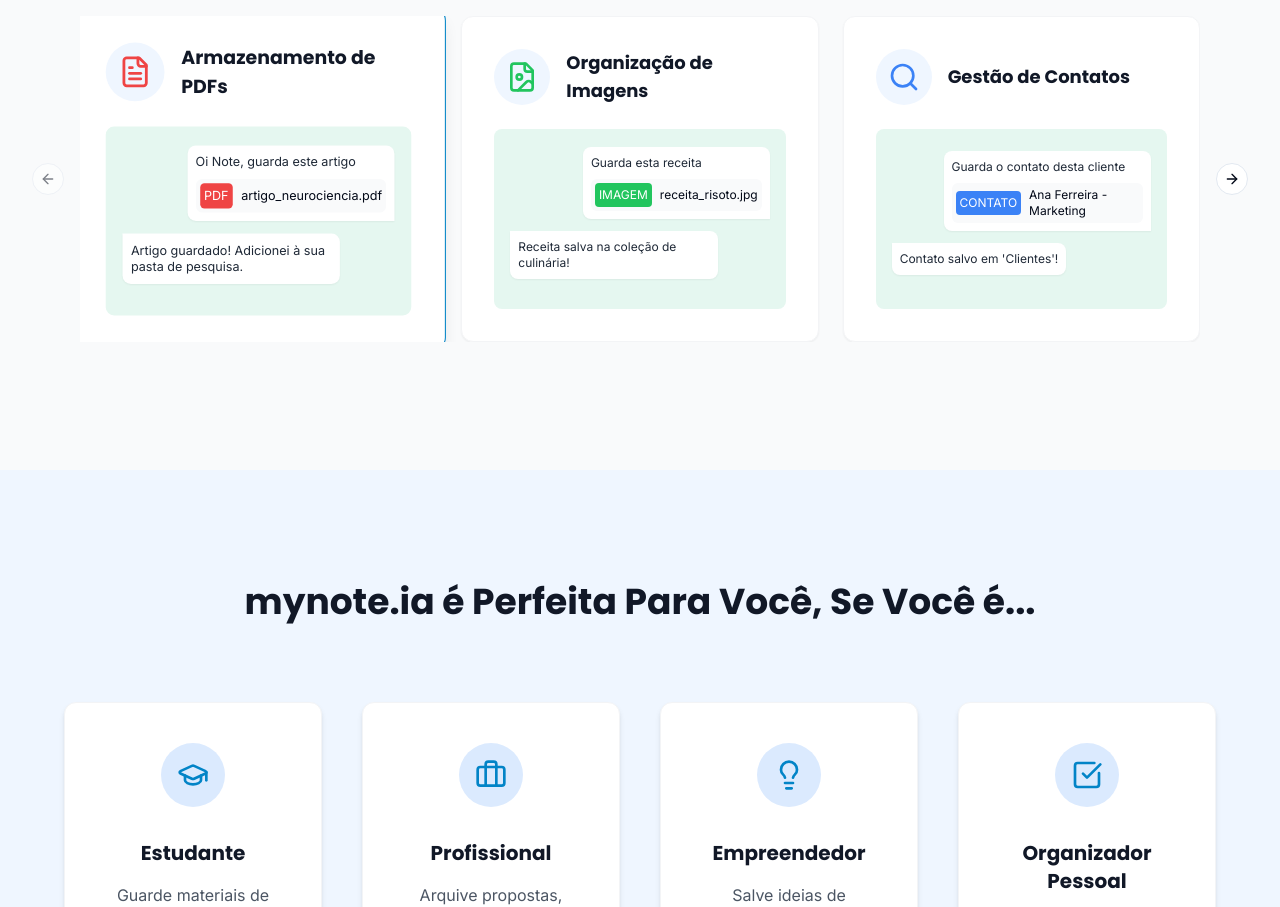
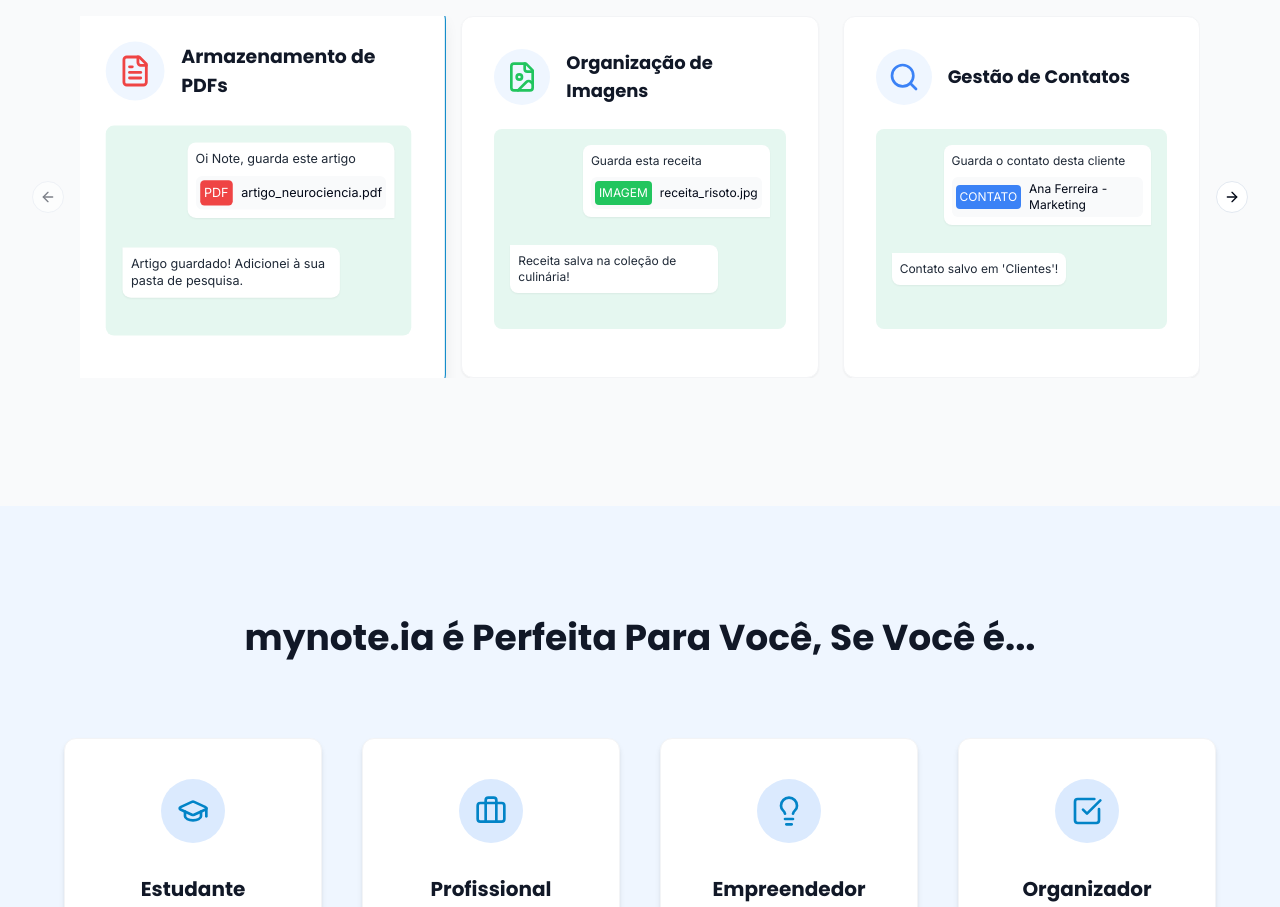
Before and after one commit to maiconrp/mynote.ai, a React (Vite) app: page / in a window 1280 px wide. Shown: the part 3880-4787 px from the top of the page. Built offline with nearby package versions, Linux system fonts and the light colour scheme.

Commit message:
Fix: Improve card content visibility
Adjust the height of the conversation container in the UseExamplesCarousel component to prevent text from being cut off and improve readability.

```diff
--- a/src/components/UseExamplesCarousel.tsx
+++ b/src/components/UseExamplesCarousel.tsx
@@ -163,9 +163,14 @@ const UseExamplesCarousel = () => {
                     </h3>
                   </div>
 
-                  <div className="bg-[#e5f7f0] rounded-lg p-4 flex-grow flex flex-col justify-center h-[180px]">
-                    {example.conversation.map((msg, i) => renderMessage(msg, i))}
+                  <div className="bg-[#e5f7f0] rounded-lg p-4 flex-grow flex flex-col justify-between min-h-[200px]">
+                    <div className="flex flex-col space-y-4">
+                      {example.conversation.map((msg, i) => renderMessage(msg, i))}
+                    </div>
                   </div>
+
+                  {/* Espaço adicional abaixo do conteúdo da conversação */}
+                  <div className="mt-4"></div>
                 </Card>
               </CarouselItem>
             ))}
```
